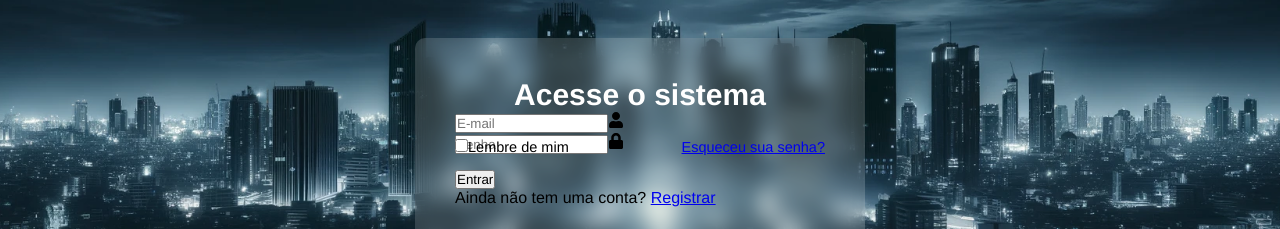
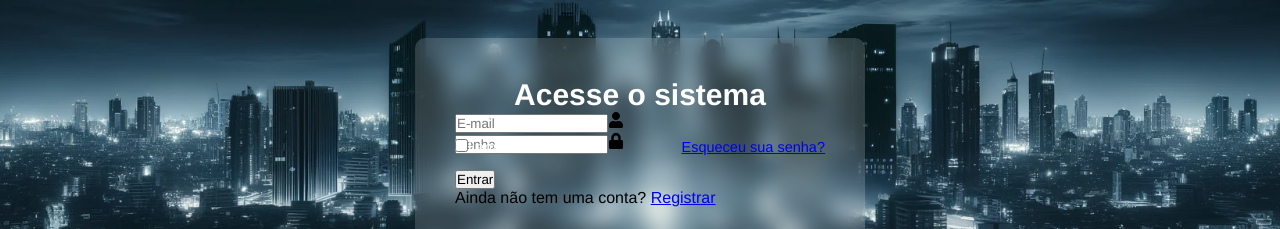
Before and after one commit to Bergkley/Tela-Login, a React (Vite) app: page / in a window 1280 px wide. Shown: the part 258-487 px from the top of the page. Built offline with nearby package versions, Linux system fonts and the light colour scheme.

Commit message:
feat: estilizando o componente Login recal-forget label

```diff
--- a/src/Components/Login/Login.css
+++ b/src/Components/Login/Login.css
@@ -46,3 +46,6 @@
     font-size: 14.5px;
     margin: -15px 0 15px;
 }
+.recal-forget label {
+    color: #fff;
+}
```
